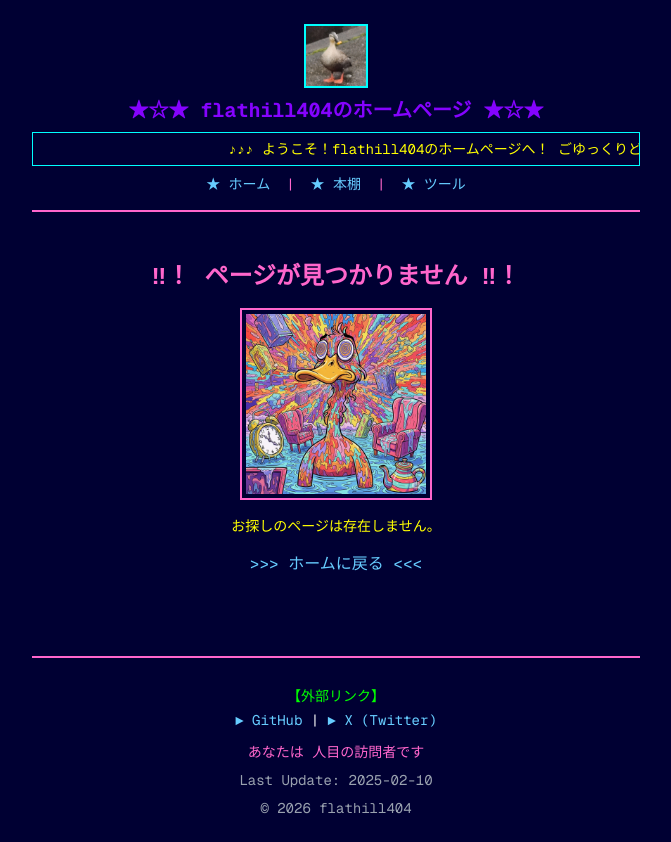
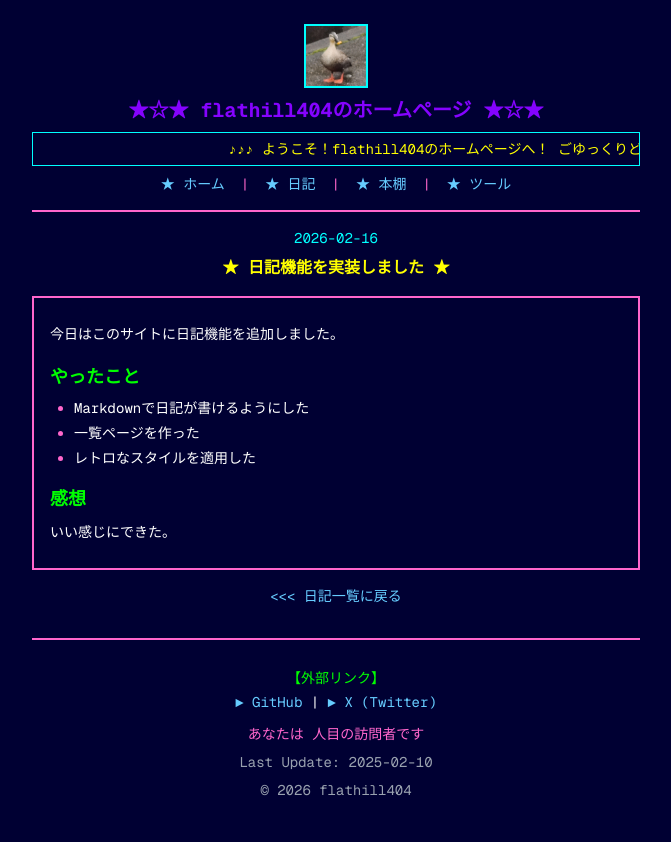
Before and after one commit to flathill404/flathill404.github.io, a Next.js app: page /diary/2026-02-16 in a window 1280 px wide. Before the commit this address had no page. Shown: the whole page, without its empty margins (304-975 px from the left). Built offline with nearby package versions, Linux system fonts and the light colour scheme.

Commit message:
feat: Add diary section with markdown rendering, dedicated pages, and styling, along with a new header navigation link.

```diff
--- /dev/null
+++ b/app/diary/[slug]/page.tsx
@@ -0,0 +1,52 @@
+import type { Metadata } from "next";
+import Link from "next/link";
+import { notFound } from "next/navigation";
+import { getDiaryEntry, getDiarySlugs } from "@/lib/diary";
+
+type Props = {
+	params: Promise<{ slug: string }>;
+};
+
+export const dynamicParams = false;
+
+export async function generateStaticParams() {
+	return getDiarySlugs().map((slug) => ({ slug }));
+}
+
+export async function generateMetadata({ params }: Props): Promise<Metadata> {
+	const { slug } = await params;
+	const entry = await getDiaryEntry(slug);
+	if (!entry) return { title: "日記 | flathill404のホームページ" };
+	return {
+		title: `${entry.title} | flathill404のホームページ`,
+		description: `${entry.date}の日記`,
+	};
+}
+
+export default async function DiaryEntryPage({ params }: Props) {
+	const { slug } = await params;
+	const entry = await getDiaryEntry(slug);
+	if (!entry) notFound();
+
+	return (
+		<div className="space-y-4">
+			<div className="text-center">
+				<p className="text-accent-cyan text-sm">{entry.date}</p>
+				<h2 className="text-accent-yellow font-bold my-2">
+					★ {entry.title} ★
+				</h2>
+			</div>
+
+			<div className="border-2 border-accent-pink p-4">
+				<div
+					className="diary-content"
+					dangerouslySetInnerHTML={{ __html: entry.html }}
+				/>
+			</div>
+
+			<div className="text-center text-sm">
+				<Link href="/diary">{"<<< 日記一覧に戻る"}</Link>
+			</div>
+		</div>
+	);
+}
--- /dev/null
+++ b/app/diary/page.tsx
@@ -0,0 +1,61 @@
+import type { Metadata } from "next";
+import Link from "next/link";
+import { getAllDiaryEntries } from "@/lib/diary";
+
+export const metadata: Metadata = {
+	title: "日記 | flathill404のホームページ",
+	description: "flathill404の日記です。",
+};
+
+export default function DiaryPage() {
+	const entries = getAllDiaryEntries();
+
+	const grouped = entries.reduce<Record<string, typeof entries>>(
+		(acc, entry) => {
+			const [year, month] = entry.date.split("-");
+			const key = `${year}年${month}月`;
+			if (!acc[key]) acc[key] = [];
+			acc[key].push(entry);
+			return acc;
+		},
+		{},
+	);
+
+	return (
+		<div className="space-y-4">
+			<h2 className="text-center text-accent-yellow font-bold my-4">
+				★ 日記 ★
+			</h2>
+			<p className="text-center text-sm text-accent-cyan">
+				日々の記録です。
+			</p>
+
+			{Object.keys(grouped).length === 0 ? (
+				<p className="text-center text-sm text-gray-400">
+					まだ日記がありません。
+				</p>
+			) : (
+				Object.entries(grouped).map(([monthLabel, monthEntries]) => (
+					<div key={monthLabel} className="mb-4">
+						<h3 className="text-accent-lime font-bold text-sm mb-2">
+							【{monthLabel}】
+						</h3>
+						<div className="space-y-1 pl-2">
+							{monthEntries.map((entry) => (
+								<div key={entry.slug} className="text-sm">
+									<Link href={`/diary/${entry.slug}`}>
+										► {entry.date}
+									</Link>
+									<span className="text-gray-400">
+										{" "}
+										- {entry.title}
+									</span>
+								</div>
+							))}
+						</div>
+					</div>
+				))
+			)}
+		</div>
+	);
+}
--- a/app/globals.css
+++ b/app/globals.css
@@ -136,3 +136,83 @@ a:hover {
 	background: #ff66cc;
 	color: #000033;
 }
+
+/* Diary markdown content styles */
+.diary-content h1 {
+	font-size: 1.25rem;
+	font-weight: bold;
+	color: var(--accent-yellow);
+	margin: 1rem 0 0.5rem;
+}
+.diary-content h2 {
+	font-size: 1.125rem;
+	font-weight: bold;
+	color: var(--accent-lime);
+	margin: 1rem 0 0.5rem;
+}
+.diary-content h3 {
+	font-size: 1rem;
+	font-weight: bold;
+	color: var(--accent-cyan);
+	margin: 0.75rem 0 0.25rem;
+}
+.diary-content p {
+	margin: 0.5rem 0;
+	font-size: 0.875rem;
+	line-height: 1.75;
+}
+.diary-content ul,
+.diary-content ol {
+	margin: 0.5rem 0;
+	padding-left: 1.5rem;
+	font-size: 0.875rem;
+}
+.diary-content ul {
+	list-style-type: disc;
+}
+.diary-content ol {
+	list-style-type: decimal;
+}
+.diary-content li {
+	margin: 0.25rem 0;
+}
+.diary-content li::marker {
+	color: var(--accent-pink);
+}
+.diary-content code {
+	background: #000066;
+	color: var(--accent-cyan);
+	padding: 0.125rem 0.25rem;
+	font-size: 0.8125rem;
+}
+.diary-content pre {
+	background: #000066;
+	border: 1px solid var(--accent-cyan);
+	padding: 0.75rem;
+	overflow-x: auto;
+	margin: 0.75rem 0;
+	font-size: 0.8125rem;
+}
+.diary-content pre code {
+	background: none;
+	padding: 0;
+}
+.diary-content blockquote {
+	border-left: 3px solid var(--accent-pink);
+	padding-left: 0.75rem;
+	margin: 0.5rem 0;
+	color: #cccccc;
+	font-style: italic;
+}
+.diary-content hr {
+	border: none;
+	border-top: 1px dashed var(--accent-pink);
+	margin: 1rem 0;
+}
+.diary-content strong {
+	color: var(--accent-yellow);
+	font-weight: bold;
+}
+.diary-content em {
+	color: var(--accent-pink);
+}
--- a/components/Header.tsx
+++ b/components/Header.tsx
@@ -27,6 +27,8 @@ export default function Header() {
 			<nav className="flex justify-center gap-4 text-sm mt-2">
 				<Link href="/">★ ホーム</Link>
 				<span className="text-accent-pink">|</span>
+				<Link href="/diary">★ 日記</Link>
+				<span className="text-accent-pink">|</span>
 				<Link href="/shelf">★ 本棚</Link>
 				<span className="text-accent-pink">|</span>
 				<Link href="/tools">★ ツール</Link>
--- /dev/null
+++ b/content/diary/2026-02-16.md
@@ -0,0 +1,15 @@
+---
+title: "日記機能を実装しました"
+---
+
+今日はこのサイトに日記機能を追加しました。
+
+## やったこと
+
+- Markdownで日記が書けるようにした
+- 一覧ページを作った
+- レトロなスタイルを適用した
+
+## 感想
+
+いい感じにできた。
--- /dev/null
+++ b/lib/diary.ts
@@ -0,0 +1,58 @@
+import fs from "node:fs";
+import path from "node:path";
+import matter from "gray-matter";
+import { marked } from "marked";
+
+const DIARY_DIR = path.join(process.cwd(), "content", "diary");
+
+export type DiaryEntry = {
+	slug: string;
+	title: string;
+	date: string;
+};
+
+export type DiaryEntryWithHtml = DiaryEntry & {
+	html: string;
+};
+
+export function getDiarySlugs(): string[] {
+	if (!fs.existsSync(DIARY_DIR)) return [];
+	return fs
+		.readdirSync(DIARY_DIR)
+		.filter((file) => file.endsWith(".md"))
+		.map((file) => file.replace(/\.md$/, ""));
+}
+
+export function getAllDiaryEntries(): DiaryEntry[] {
+	const slugs = getDiarySlugs();
+	return slugs
+		.map((slug) => {
+			const filePath = path.join(DIARY_DIR, `${slug}.md`);
+			const fileContent = fs.readFileSync(filePath, "utf-8");
+			const { data } = matter(fileContent);
+			return {
+				slug,
+				title: (data.title as string) || slug,
+				date: slug,
+			};
+		})
+		.sort((a, b) => b.date.localeCompare(a.date));
+}
+
+export async function getDiaryEntry(
+	slug: string,
+): Promise<DiaryEntryWithHtml | null> {
+	const filePath = path.join(DIARY_DIR, `${slug}.md`);
+	if (!fs.existsSync(filePath)) return null;
+
+	const fileContent = fs.readFileSync(filePath, "utf-8");
+	const { data, content } = matter(fileContent);
+	const html = await marked(content);
+
+	return {
+		slug,
+		title: (data.title as string) || slug,
+		date: slug,
+		html,
+	};
+}
--- a/package.json
+++ b/package.json
@@ -14,6 +14,8 @@
 	"dependencies": {
 		"@tonejs/midi": "^2.0.28",
 		"clsx": "^2.1.1",
+		"gray-matter": "^4.0.3",
+		"marked": "^17.0.2",
 		"next": "^16.1.6",
 		"react": "^19.2.4",
 		"react-dom": "^19.2.4",
```
Also changed, not shown: 1 other file (tests, documents, lock files or other folders).
